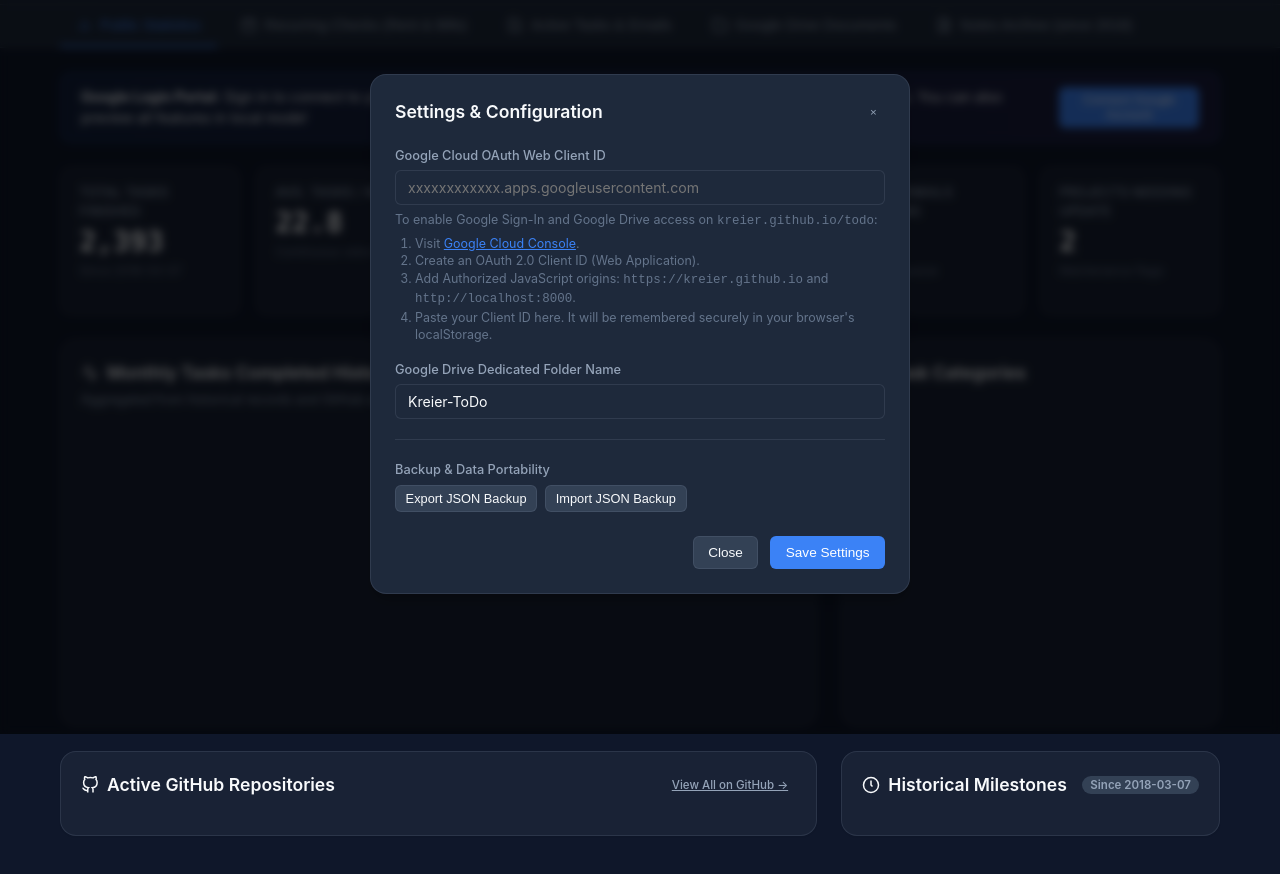
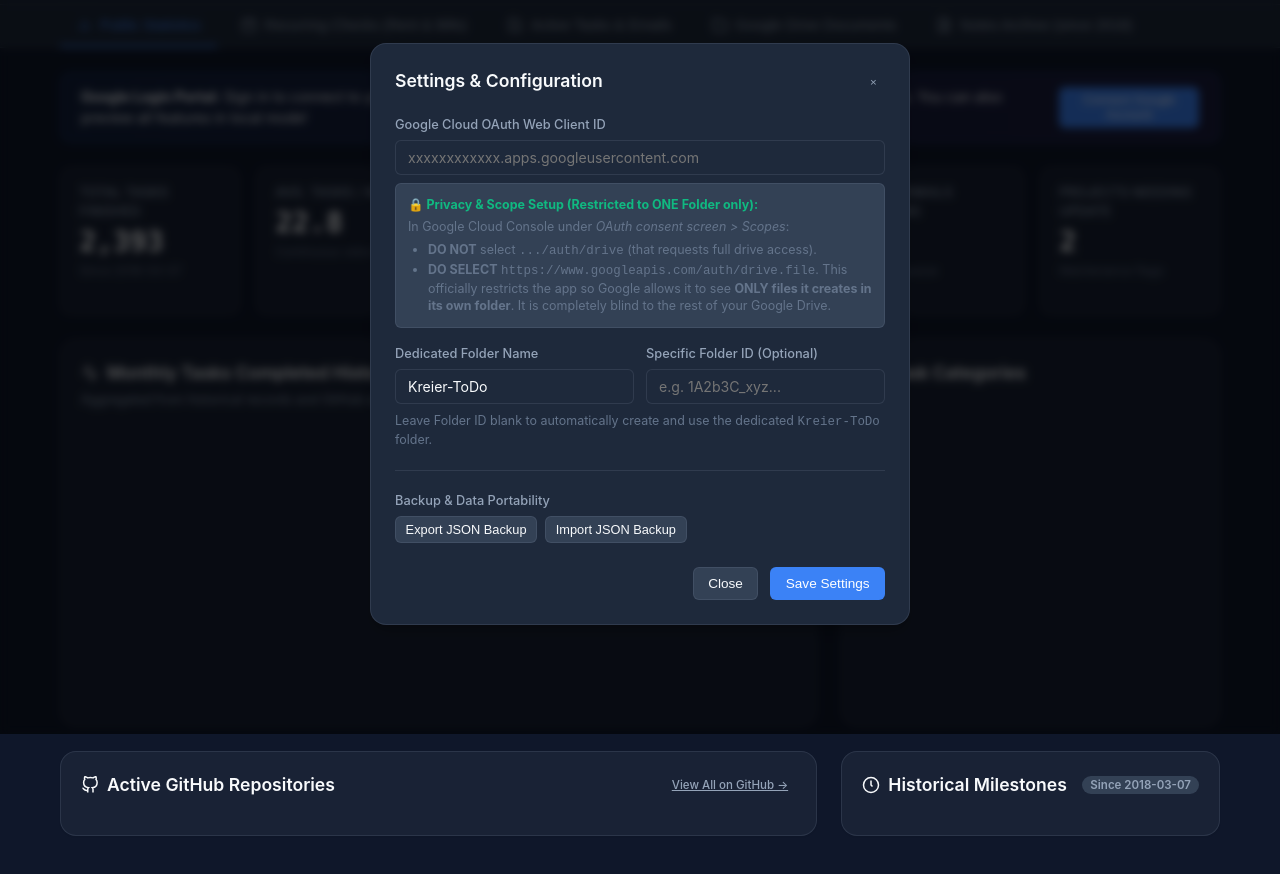
Before and after one commit to kreier/todo, a plain HTML site: page index.html in a window 1280 px wide. Both pictures are taken after a click on the button 1203 px from the left and 34 px from the top of the page. Shown: the part 66-940 px from the top of the page. Drawn offline with nearby package versions, Linux system fonts and the light colour scheme.

Commit message:
fix(security): restrict Google Drive access strictly to isolated app folder using drive.file scope

```diff
--- a/index.html
+++ b/index.html
@@ -538,21 +538,29 @@
       <div class="form-group">
         <label class="form-label">Google Cloud OAuth Web Client ID</label>
         <input type="text" id="setting-client-id" class="input" style="width: 100%;" placeholder="xxxxxxxxxxxx.apps.googleusercontent.com">
-        <span class="text-sm text-muted" style="display: block; margin-top: 0.35rem;">
-          To enable Google Sign-In and Google Drive access on <code>kreier.github.io/todo</code>:
-          <ol style="margin-left: 1.25rem; margin-top: 0.25rem; line-height: 1.4;">
-            <li>Visit <a href="https://console.cloud.google.com/apis/credentials" target="_blank" style="color: var(--accent-primary);">Google Cloud Console</a>.</li>
-            <li>Create an OAuth 2.0 Client ID (Web Application).</li>
-            <li>Add Authorized JavaScript origins: <code>https://kreier.github.io</code> and <code>http://localhost:8000</code>.</li>
-            <li>Paste your Client ID here. It will be remembered securely in your browser's localStorage.</li>
-          </ol>
-        </span>
+        <div class="text-sm text-muted" style="margin-top: 0.5rem; background: var(--bg-tertiary); padding: 0.75rem; border-radius: var(--radius-sm); border: 1px solid var(--border-color);">
+          <strong style="color: var(--accent-success); display: block; margin-bottom: 0.25rem;">🔒 Privacy & Scope Setup (Restricted to ONE Folder only):</strong>
+          In Google Cloud Console under <em>OAuth consent screen &gt; Scopes</em>:
+          <ul style="margin-left: 1.25rem; margin-top: 0.25rem; line-height: 1.4;">
+            <li><strong>DO NOT</strong> select <code>.../auth/drive</code> (that requests full drive access).</li>
+            <li><strong>DO SELECT</strong> <code>https://www.googleapis.com/auth/drive.file</code>. This officially restricts the app so Google allows it to see <strong>ONLY files it creates in its own folder</strong>. It is completely blind to the rest of your Google Drive.</li>
+          </ul>
+        </div>
       </div>
 
-      <div class="form-group">
-        <label class="form-label">Google Drive Dedicated Folder Name</label>
-        <input type="text" id="setting-drive-folder" class="input" style="width: 100%;" value="Kreier-ToDo">
+      <div style="display: grid; grid-template-columns: 1fr 1fr; gap: 0.75rem;">
+        <div class="form-group">
+          <label class="form-label">Dedicated Folder Name</label>
+          <input type="text" id="setting-drive-folder" class="input" style="width: 100%;" value="Kreier-ToDo">
+        </div>
+        <div class="form-group">
+          <label class="form-label">Specific Folder ID (Optional)</label>
+          <input type="text" id="setting-drive-folder-id" class="input" style="width: 100%;" placeholder="e.g. 1A2b3C_xyz...">
+        </div>
       </div>
+      <span class="text-sm text-muted" style="display: block; margin-top: -0.5rem; margin-bottom: 1rem;">
+        Leave Folder ID blank to automatically create and use the dedicated <code>Kreier-ToDo</code> folder.
+      </span>
 
       <hr style="border: 0; border-top: 1px solid var(--border-color); margin: 1.25rem 0;">
 
--- a/js/app.js
+++ b/js/app.js
@@ -336,6 +336,7 @@ class Application {
 
     const clientIdInput = document.getElementById('setting-client-id');
     const folderInput = document.getElementById('setting-drive-folder');
+    const folderIdInput = document.getElementById('setting-drive-folder-id');
 
     if (clientIdInput) {
       clientIdInput.value = localStorage.getItem(window.CONFIG.STORAGE_KEYS.CLIENT_ID) || window.CONFIG.GOOGLE_CLIENT_ID || '';
@@ -343,6 +344,9 @@ class Application {
     }
     if (folderInput) {
       folderInput.value = window.CONFIG.DRIVE_FOLDER_NAME;
+    }
+    if (folderIdInput) {
+      folderIdInput.value = localStorage.getItem(window.CONFIG.STORAGE_KEYS.FOLDER_ID) || window.CONFIG.DRIVE_FOLDER_ID || '';
     }
 
     modal.classList.add('active');
@@ -356,6 +360,7 @@ class Application {
   saveSettings() {
     const clientId = document.getElementById('setting-client-id').value.trim();
     const folder = document.getElementById('setting-drive-folder').value.trim();
+    const folderId = document.getElementById('setting-drive-folder-id')?.value.trim() || '';
 
     if (clientId) {
       localStorage.setItem(window.CONFIG.STORAGE_KEYS.CLIENT_ID, clientId);
@@ -367,6 +372,16 @@ class Application {
 
     if (folder) {
       window.CONFIG.DRIVE_FOLDER_NAME = folder;
+      localStorage.setItem(window.CONFIG.STORAGE_KEYS.FOLDER_NAME, folder);
+    }
+
+    if (folderId) {
+      window.CONFIG.DRIVE_FOLDER_ID = folderId;
+      localStorage.setItem(window.CONFIG.STORAGE_KEYS.FOLDER_ID, folderId);
+      if (window.Drive) window.Drive.folderId = folderId;
+    } else {
+      window.CONFIG.DRIVE_FOLDER_ID = '';
+      localStorage.removeItem(window.CONFIG.STORAGE_KEYS.FOLDER_ID);
     }
 
     this.closeSettingsModal();
--- a/js/config.js
+++ b/js/config.js
@@ -18,7 +18,9 @@ const CONFIG = {
   SCOPES: 'https://www.googleapis.com/auth/drive.file https://www.googleapis.com/auth/userinfo.profile https://www.googleapis.com/auth/userinfo.email',
 
   // Google Drive folder and file names
-  DRIVE_FOLDER_NAME: 'Kreier-ToDo',
+  // DRIVE_FOLDER_ID can be specified if you want to lock the app to a specific pre-existing folder.
+  DRIVE_FOLDER_ID: localStorage.getItem('kreier_google_drive_folder_id') || '',
+  DRIVE_FOLDER_NAME: localStorage.getItem('kreier_google_drive_folder_name') || 'Kreier-ToDo',
   DRIVE_DATA_FILENAME: 'kreier_todo_data.json',
 
   // Path to public statistics (generated by GitHub Actions)
@@ -31,6 +33,8 @@ const CONFIG = {
   STORAGE_KEYS: {
     PRIVATE_DATA: 'kreier_todo_private_data',
     CLIENT_ID: 'kreier_google_client_id',
+    FOLDER_ID: 'kreier_google_drive_folder_id',
+    FOLDER_NAME: 'kreier_google_drive_folder_name',
     GOOGLE_USER: 'kreier_google_user_profile',
     THEME: 'kreier_todo_theme',
     SETTINGS: 'kreier_todo_settings'
--- a/js/drive.js
+++ b/js/drive.js
@@ -19,9 +19,18 @@ class DriveManager {
 
   /**
    * Find or create the dedicated app folder in Google Drive (e.g., 'Kreier-ToDo')
+   * With drive.file scope, the app only accesses this dedicated folder and cannot see the rest of your drive.
    */
   async ensureAppFolder() {
     if (this.folderId) return this.folderId;
+
+    // Check if user set an explicit folder ID in settings
+    const configuredFolderId = window.CONFIG.DRIVE_FOLDER_ID || localStorage.getItem(window.CONFIG.STORAGE_KEYS.FOLDER_ID);
+    if (configuredFolderId) {
+      this.folderId = configuredFolderId.trim();
+      return this.folderId;
+    }
+
     const headers = await this.getHeaders();
     const folderName = window.CONFIG.DRIVE_FOLDER_NAME;
 
```
Also changed, not shown: 1 other file.
